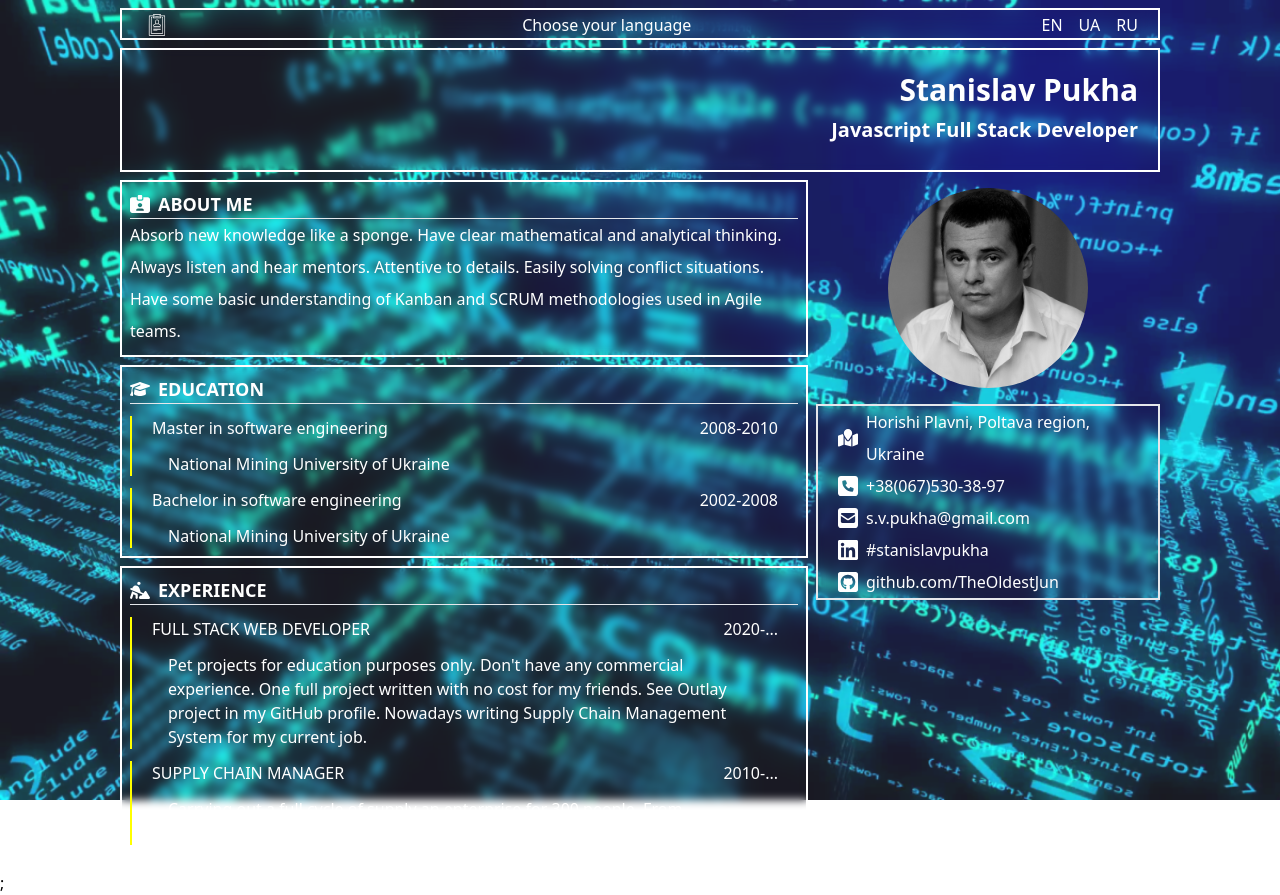
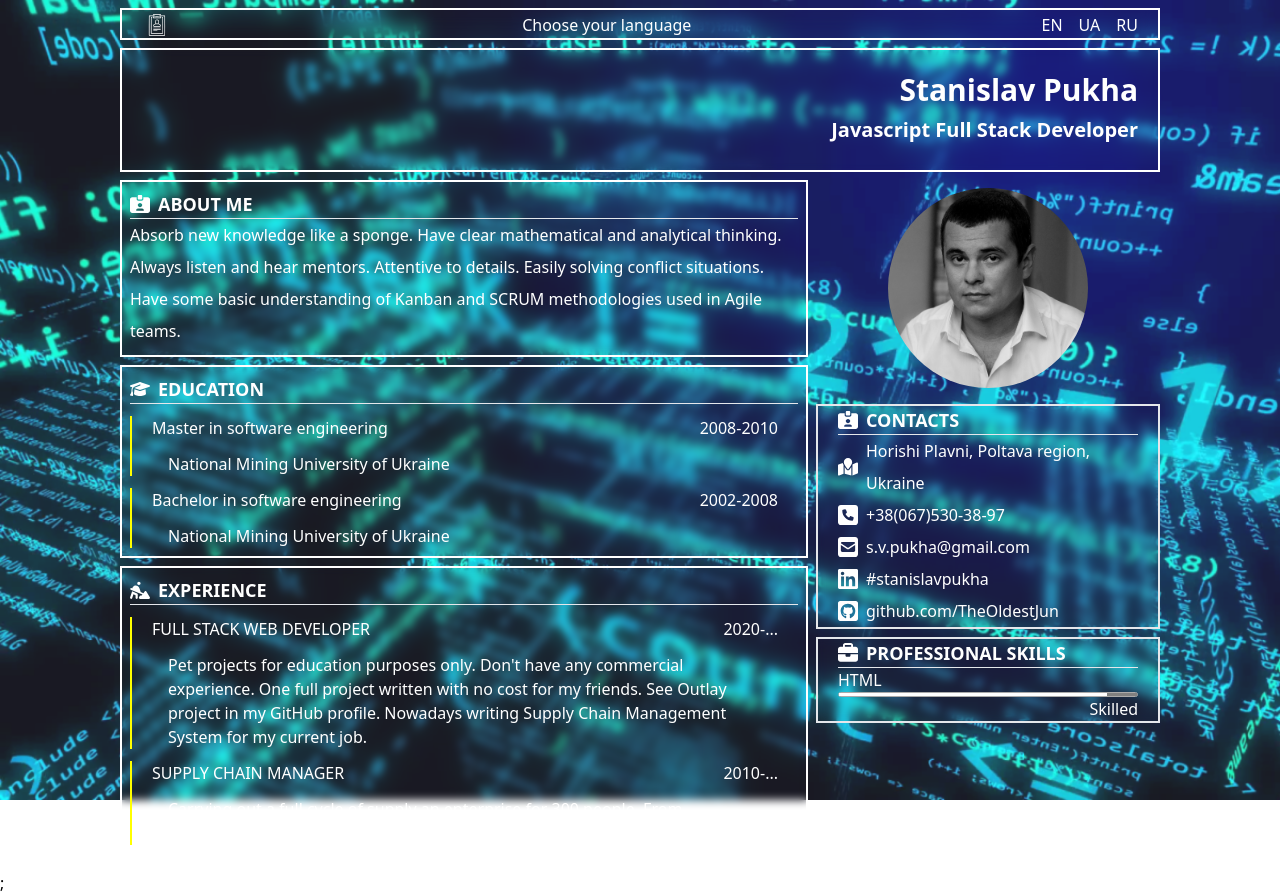
Before and after one commit to TheOldestJun/resume, a Next.js app: page / in a window 1280 px wide. Built offline with nearby package versions, Linux system fonts and the light colour scheme.

Commit message:
skills and skill component added

```diff
--- a/components/Contacts.component.jsx
+++ b/components/Contacts.component.jsx
@@ -1,7 +1,7 @@
 import Image from "next/image";
 import Contact from "./Contact.component";
 
-const Contacts = ({ address }) => {
+const Contacts = ({ address, contacts }) => {
   return (
     <div className='py-2 flex flex-col items-center gap-4'>
       <Image
@@ -12,6 +12,16 @@ const Contacts = ({ address }) => {
         className='rounded-full'
       />
       <div className='container text-white border-2 backdrop-blur-sm leading-8'>
+        <div className='text-lg font-bold flex gap-2'>
+          <Image
+            src='/id-card-clip-solid.svg'
+            width={20}
+            height={20}
+            alt='About me'
+          />
+          {contacts}
+        </div>
+        <hr />
         <Contact
           icon='/map-location-solid.svg'
           link='https://goo.gl/maps/9ABa4ELESTTYD7YM9'
--- a/components/Experience.component.jsx
+++ b/components/Experience.component.jsx
@@ -21,7 +21,7 @@ const Experience = ({ experience, experienceTable }) => {
           </div>
           <p className='mx-9'>{experienceTable.webdevDesc}</p>
         </div>
-
+        <a href='https://goo.gl/maps/ZobeiUi8f2W98VwS9' target='blank'>
           <div className='eduTable'>
             <div className='container flex justify-between my-3'>
               {experienceTable.scm}
@@ -29,6 +29,7 @@ const Experience = ({ experience, experienceTable }) => {
             </div>
             <p className='mx-9'>{experienceTable.scmDesc}</p>
           </div>
+        </a>
       </div>
     </div>
   );
--- /dev/null
+++ b/components/Skill.component.jsx
@@ -0,0 +1,11 @@
+const Skill = ({ title, progress, prTitle }) => {
+  return (
+    <div>
+      <label htmlFor={title}>{title}</label>
+      <progress id={title} max='100' value={progress} className='pr'></progress>
+      <div className='text-right'>{prTitle}</div>
+    </div>
+  );
+};
+
+export default Skill;
--- /dev/null
+++ b/components/Skills.component.jsx
@@ -0,0 +1,24 @@
+import Image from "next/image";
+import Skill from "./Skill.component";
+
+const Skills = ({ profSkills }) => {
+  return (
+    <div className=' text-white border-2 backdrop-blur-sm'>
+      <div className='container'>
+        <div className='text-lg font-bold flex gap-2'>
+          <Image
+            src='/briefcase-solid.svg'
+            width={20}
+            height={20}
+            alt='professional skills'
+          />
+          {profSkills}
+        </div>
+        <hr />
+        <Skill title='HTML' progress='90' prTitle={"Skilled"} />
+      </div>
+    </div>
+  );
+};
+
+export default Skills;
--- a/components/index.js
+++ b/components/index.js
@@ -4,5 +4,6 @@ import Title from "./Title.component";
 import About from "./About.component";
 import Education from "./Education.component";
 import Experience from "./Experience.component";
+import Skills from "./Skills.component";
 
-export { Contacts, Header, Title, About, Education, Experience };
+export { Contacts, Header, Title, About, Education, Experience, Skills };
--- a/constants/localization.js
+++ b/constants/localization.js
@@ -23,9 +23,21 @@ export const lang = {
     },
     contacts: "CONTACTS",
     address: "Horishi Plavni, Poltava region, Ukraine",
-    profSkills: "PROFESSIONAL SKILLS",
+    skills: "PROFESSIONAL SKILLS",
+    skillsProf: {
+      beginner: "Beginner",
+      elementary: "Elementary",
+      intermediate: "Intermediate",
+      upperIntermediate: "Upper Intermediate",
+      advanced: "Advanced",
+      master: "Master",
+      native: "Native",
+    },
     certificates: "SERTIFICATES",
   },
+  //
+  //UA Localization
+  //
   UA: {
     welcome: "Оберіть мову спілкування",
     name: "Станіслав Пуха",
@@ -50,9 +62,21 @@ export const lang = {
     },
     contacts: "Контакти",
     address: "Горішні Плавні, Полтавська обл., Украйна",
-    profSkills: "Профессійні навички",
+    skills: "Профессійні навички",
+    skillsProf: {
+      beginner: "Початковий",
+      elementary: "Eлементарний",
+      intermediate: "Середный",
+      upperIntermediate: "Upper Intermediate",
+      advanced: "Advanced",
+      master: "Master",
+      native: "Native",
+    },
     certificates: "Сертифікати",
   },
+  //
+  //RU Localization
+  //
   RU: {
     welcome: "Выберите язык общения",
     name: "Станислав Пуха",
@@ -77,7 +101,16 @@ export const lang = {
     },
     contacts: "Контакты",
     address: "Горишние Плавни, Полтавская обл., Украина",
-    profSkills: "Профессиональные навыки",
+    skills: "Профессиональные навыки",
+    skillsProf: {
+      beginner: "Beginner",
+      elementary: "Elementary",
+      intermediate: "Intermediate",
+      upperIntermediate: "Upper Intermediate",
+      advanced: "Advanced",
+      master: "Master",
+      native: "Native",
+    },
     certificates: "Сертификаты",
   },
 };
--- a/pages/index.js
+++ b/pages/index.js
@@ -6,6 +6,7 @@ import {
   Education,
   Contacts,
   Experience,
+  Skills,
 } from "../components/";
 import { useSelector } from "react-redux";
 import { lang } from "../constants/localization";
@@ -52,7 +53,11 @@ export default function Home() {
           />
         </div>
         <div className='w-1/3'>
-          <Contacts address={lang[local]["address"]} />
+          <Contacts
+            address={lang[local]["address"]}
+            contacts={lang[local]["contacts"]}
+          />
+          <Skills profSkills={lang[local]["skills"]} />
         </div>
       </div>
     </div>
--- a/styles/globals.css
+++ b/styles/globals.css
@@ -11,3 +11,15 @@
 .eduTable {
   border-left: 2px solid yellow;
 }
+
+progress::-webkit-progress-value {
+  background: white;
+}
+
+.pr {
+  display: block;
+  border-radius: 6px;
+  width: 100%;
+  height: 5px;
+  border: 1px solid #aaa;
+}
```
Also changed, not shown: public/briefcase-solid.svg (added). Lines whose indentation alone changed are shown as unchanged.
